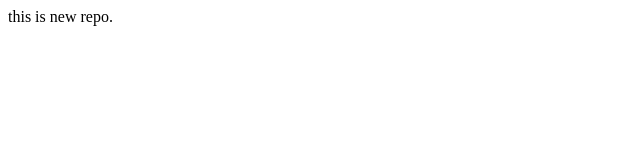
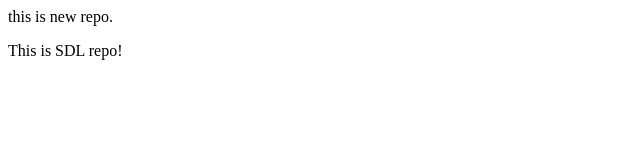
Before and after one commit to Shivam2905/localrepo, a plain HTML site: page index.html in a window 1280 px wide. Shown: the whole page, without its empty margins (0-640 px from the left). Drawn offline with Linux system fonts and the light colour scheme.

Commit message:
Fixed SDL

```diff
--- a/index.html
+++ b/index.html
@@ -1 +1,2 @@
 <p>this is new repo.</p>
+<p>This is SDL repo!</p>
```
